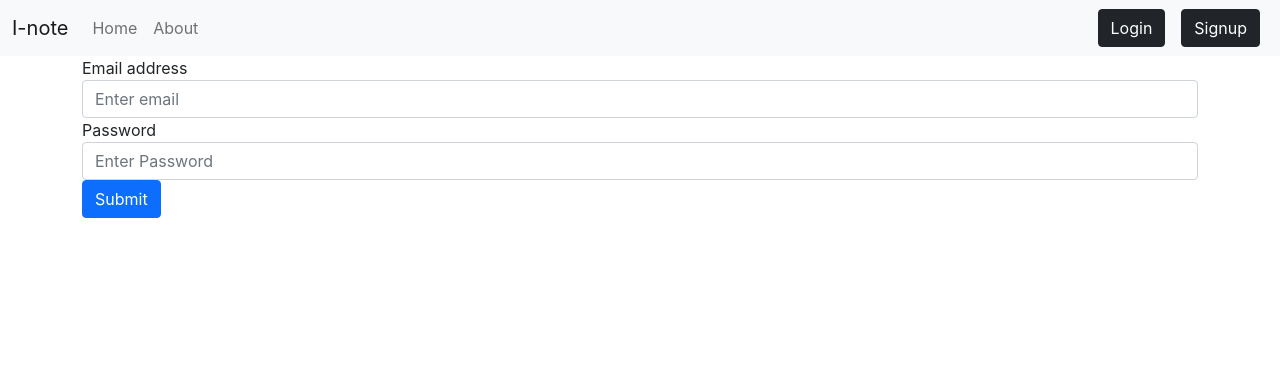
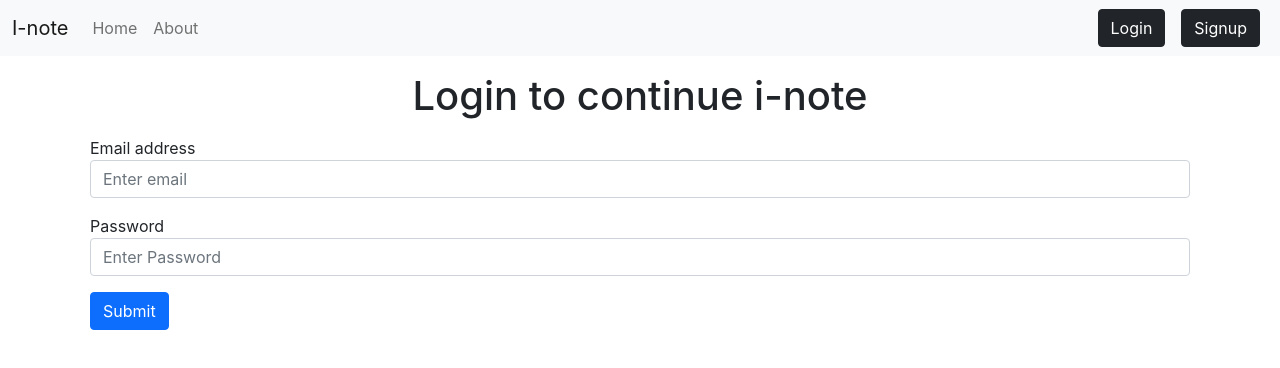
Before and after one commit to piyushparmar911/I-note, a React (Create React App) app: page /login in a window 1280 px wide. Shown: the top 368 px of the page. Built offline with nearby package versions, Linux system fonts and the light colour scheme.

Commit message:
login and signup updated

```diff
--- a/package.json
+++ b/package.json
@@ -6,9 +6,11 @@
     "@testing-library/jest-dom": "^5.17.0",
     "@testing-library/react": "^13.4.0",
     "@testing-library/user-event": "^13.5.0",
+    "bootstrap": "^5.3.3",
     "concurrently": "^8.2.2",
     "cors": "^2.8.5",
     "react": "^18.3.1",
+    "react-bootstrap": "^2.10.2",
     "react-dom": "^18.3.1",
     "react-router-dom": "^6.23.1",
     "react-scripts": "5.0.1",
--- a/src/components/Login.js
+++ b/src/components/Login.js
@@ -33,19 +33,20 @@ const Login = (props) => {
 
 
     return (
-      <div>
+      <div className='m-2'>
+        <h1 className='text-center my-3'>Login to continue i-note</h1>
       <form onSubmit={handleSubmit}>
-  <div className="form-group">
+  <div className="form-group my-3">
     <label htmlFor="email">Email address</label>
     <input type="email" className="form-control" id="email" aria-describedby="emailHelp" value={cred.email} name="email"  onChange={onChange} placeholder="Enter email"/>
 
   </div>
-  <div className="form-group">
+  <div className="form-group my-3">
     <label htmlFor="Password">Password</label>
     <input type="password" className="form-control" id="password" aria-describedby="emailHelp" value={cred.password} name="password"  onChange={onChange} placeholder="Enter Password"/>
 
+  <button type="submit" className="btn btn-primary my-3" >Submit</button>
   </div>
-  <button type="submit" className="btn btn-primary" >Submit</button>
 </form>
     </div>
   )
--- a/src/components/NoteItem.js
+++ b/src/components/NoteItem.js
@@ -11,7 +11,7 @@ const NoteItem = (props) => {
       <div className=' mt-4'>
 
         {/* <h1>states</h1> */}
-        <div className='container m-2 '>
+        <div className=' m-2 '>
           <div className="card" style={{ width: "18rem" }}>
             <div className="card-body">
               <div className='d-flex mb-3'>
--- a/src/components/SignUp.js
+++ b/src/components/SignUp.js
@@ -30,6 +30,7 @@ const SignUp = (props) => {
 
   return (
     <div className='container'>
+      <h1 className='text-center my-3'>SignUp to i-note</h1>
       <form onSubmit={handleSubmit}>
 
     <div className="form-group m-3">
```
Also changed, not shown: 1 other file (tests, documents, lock files or other folders).
